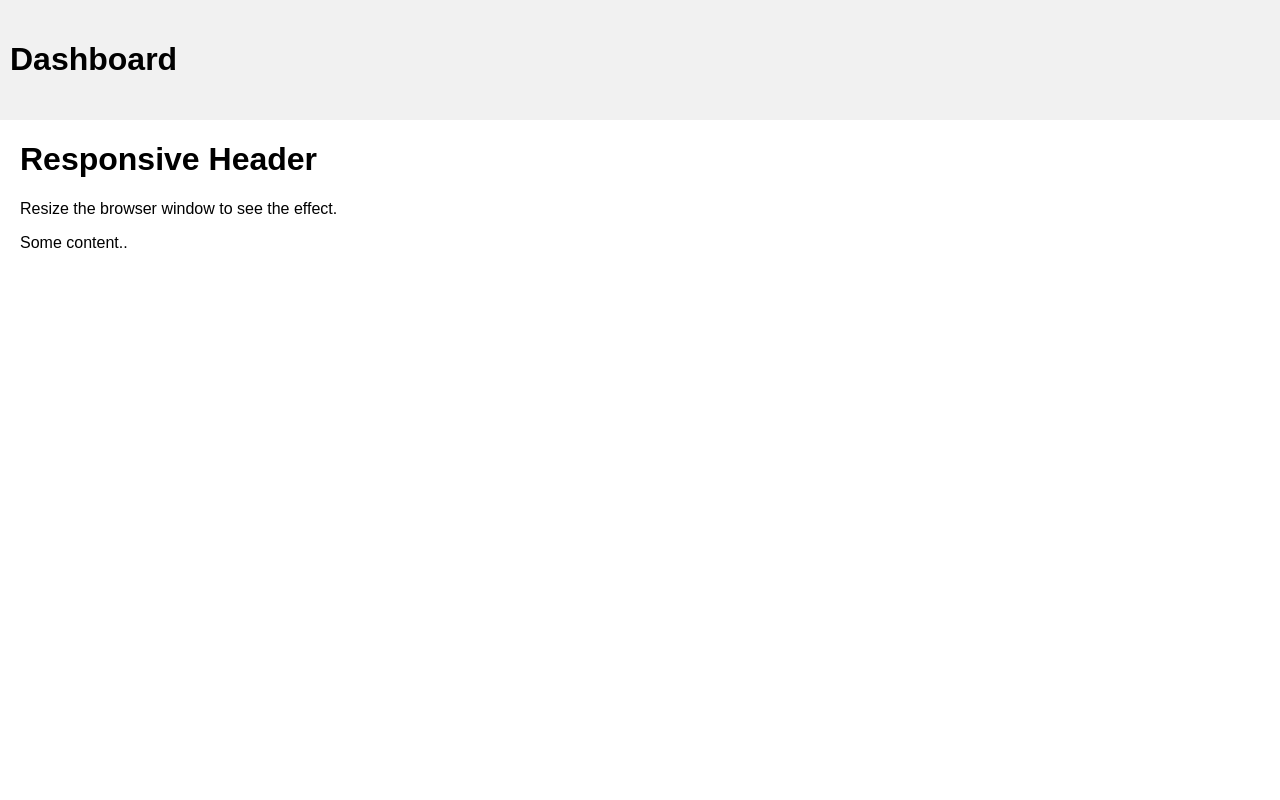
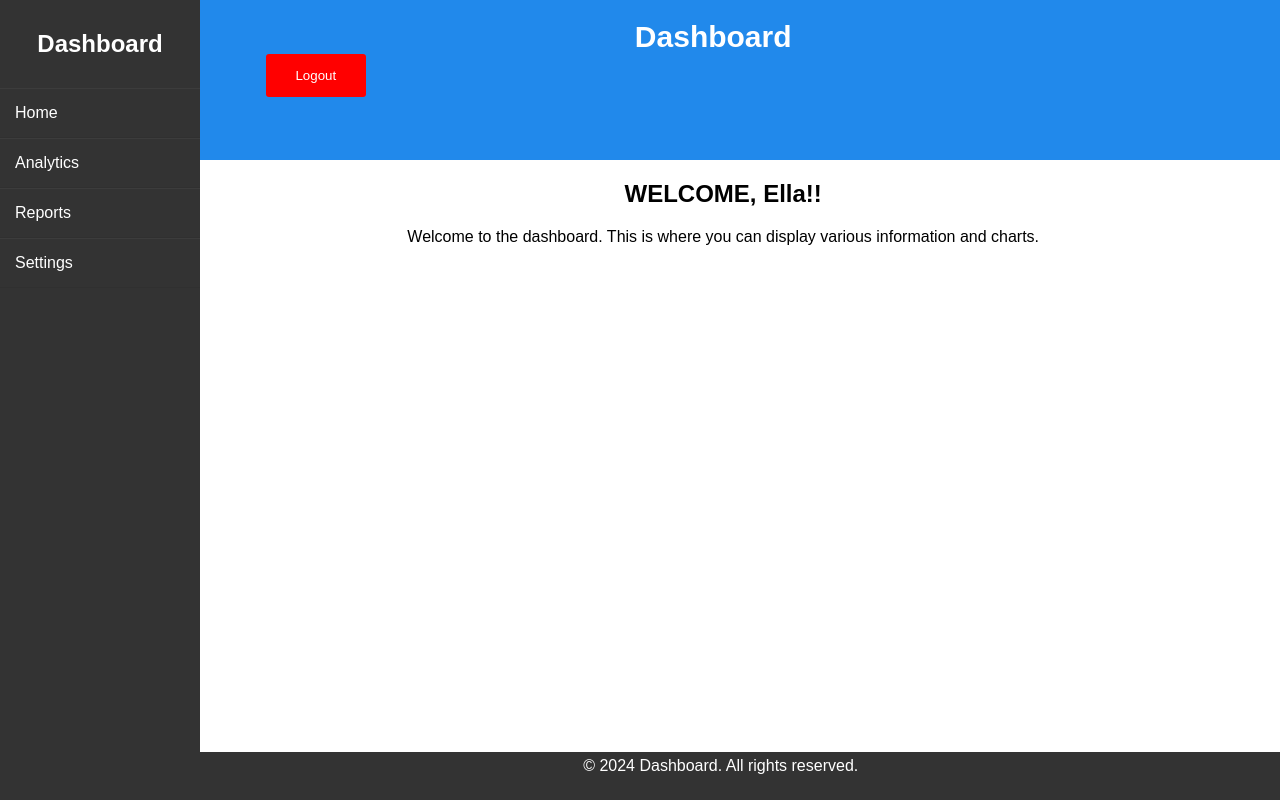
Before and after one commit to ibanezellafaye/web-systems-technologies, a plain HTML site: page html_lab2.html in a window 1280 px wide. Drawn offline with Linux system fonts and the light colour scheme; files whose address does not match are found by name.

Commit message:
final commit
These are my final commits of Login & Dashboard.

```diff
--- a/css_lab2&login.css
+++ b/css_lab2&login.css
@@ -1,8 +1,15 @@
 /* Bordered form */
+*{
+  margin: 0;
+  padding: 0;
+  box-sizing: border-box;
+  list-style: none;
+}
+
 form {
     background-color: #ffffff;
     width: 35%;
-    margin: 15% auto;
+    margin: 12% auto;
     text-align: center;
     padding: 20px 0 0 0;
     border-radius: 10px;
@@ -12,7 +19,7 @@ form {
 
 
   /* Set a style for all buttons */
-button {
+.login {
     background-color: #2189eb;
     color: white;
     padding: 14px 20px;
@@ -22,8 +29,6 @@ button {
     width: 25%;
     cursor: pointer;
   }
-
-
 
   /* Add a hover effect for buttons */
 button:hover {
@@ -62,13 +67,13 @@ button:hover {
 }
 
 i {
-  color: #2189eb;
-  padding: 18px;
+    color: #2189eb;
+    padding: 18px;
 
 }
 i.fa-sign-in-alt{
-  color: #ffffff;
-  position: absolute;
+    color: #ffffff;
+    position: absolute;
 }
 
 
@@ -76,61 +81,119 @@ i.fa-sign-in-alt{
 
 /* dashboard css*/
 
-
-  * {box-sizing: border-box;}
-
-body {
+* {
+  box-sizing: border-box;
   margin: 0;
+  padding: 0;
   font-family: Arial, Helvetica, sans-serif;
 }
 
-header {
+h2 {
+  text-align: center;
+  margin-bottom: 20px;
+}
+
+p {
+  text-align: center;
+  margin-bottom: 20px;
+}
+
+body{
+  background:  whitesmoke;
+}
+
+.wrapper{
+  display: flex;
+  height: 100vh;
   overflow: hidden;
-  background-color: #f1f1f1;
-  padding: 20px 10px;
+  position: relative;
+}
+
+.wrapper .sidebar{
+  position: fixed;
+  width: 200px;
+  height: 100%;
+  background: #333;
+  padding: 30px 0;
 
 }
 
-header a {
-  float: left;
-  color: black;
+.wrapper .sidebar h2{
+  color: #ffffff;
   text-align: center;
-  padding: 12px;
-  text-decoration: none;
-  font-size: 18px;
-  line-height: 25px;
-  border-radius: 4px;
+  margin-bottom: 30px;
+}
+
+.wrapper .sidebar ul li{
+  padding: 15px;
+  border-bottom: 1px solid rgba(0,0,0,0.05);
+  border-top: 1px solid rgba(225,225,225,0.05);
 
 }
 
-header a.logo {
-  font-size: 25px;
+.wrapper .sidebar ul li a{
+  color: white;
+  display: block;
+  text-decoration: none;
+}
+
+.wrapper .sidebar ul li:hover{
+  background: gray;
+}
+
+.wrapper .sidebar ul li:hover a{
+  color: #ccc;
+}
+
+.wrapper .main_content{
+  width: 100%;
+  background: #ffffff;
+}
+
+.wrapper .main_content .header{
+  padding: 20px;
+  padding-left: 13%;
+  background: #2189eb;
+  height: 20%;
+  max-width: 100%;
+}
+
+.wrapper .main_content .info{
+  margin: 20px;
+  text-align: center;
+  padding-left: 13%;
+}
+
+.header {
+  text-align: center;
+  font-size: 30px;
   font-weight: bold;
+  color: #ffffff;
 
 }
 
-header a:hover {
-  background-color: #ddd;
-  color: black;
+.logout {
+  background-color: red;
+  color: white;
+  padding: 14px 29px;
+  text-align: center;
+  text-decoration: none;
+  border: none;
+  border-radius: 3px;
+  margin-left: 100px;
+  width: 100px;
+  cursor: pointer;
+  display: flex;
 }
 
-header a.active {
-  background-color: dodgerblue;
-  color: white;
+.footer {
+  background-color: #333;
+  color: #fff;
+  padding: 5px;
+  text-align: center;
+  width: 100%;
+  position: absolute;
+  bottom: 0;
+  padding-left: 13%;
+  width: 100%;
 }
-
-header-right {
-  float: right;
-}
-
-@media screen and (max-width: 500px) {
-  .header a {
-    float: none;
-    display: block;
-    text-align: left;
-  }
-
-  .header-right {
-    float: none;
-  }
-}
--- a/html_lab2.html
+++ b/html_lab2.html
@@ -1,21 +1,34 @@
 <!DOCTYPE html>
 <html>
 <head>
-<link rel="stylesheet" href="C:\Users\ICT Computer Lab\Documents\GitHub\web-systems-technologies\css_lab2&login.css">
-<meta name="viewport" content="width=device-width, initial-scale=1">
-
+  <link rel="stylesheet" href="css_lab2&login.css">
+  <title>Dashboard</title>
 </head>
 <body>
-    <header>
-        <h1>Dashboard</h1>
-        </header>
 
-      <div style="padding-left:20px">
-        <h1>Responsive Header</h1>
-        <p>Resize the browser window to see the effect.</p>
-        <p>Some content..</p>
-      </div>
-
+<div class="wrapper">
+    <div class="sidebar">
+        <h2>Dashboard</h2>
+        <ul>
+          <li><a href="#">Home</a></li>
+          <li><a href="#">Analytics</a></li>
+          <li><a href="#">Reports</a></li>
+          <li><a href="#">Settings</a></li>
+        </ul>
+    </div>
+    <div class="main_content">
+        <div class="header">Dashboard
+            <button type="submit" class="logout" onclick="location.href='login-dashboard_lab2.html'">Logout</button>
+        </div>
+        <div class="info">
+            <div><h2>WELCOME, Ella!!</h2>
+              <p>Welcome to the dashboard. This is where you can display various information and charts.</p></div>
+        </div>
+    </div>
+    <div class="footer">
+      <p>&copy; 2024 Dashboard. All rights reserved.</p>
+  </div>
+</div>
 
 </body>
 </html>
```
Also changed, not shown: login-dashboard_lab2.html (+7 -6 lines).
